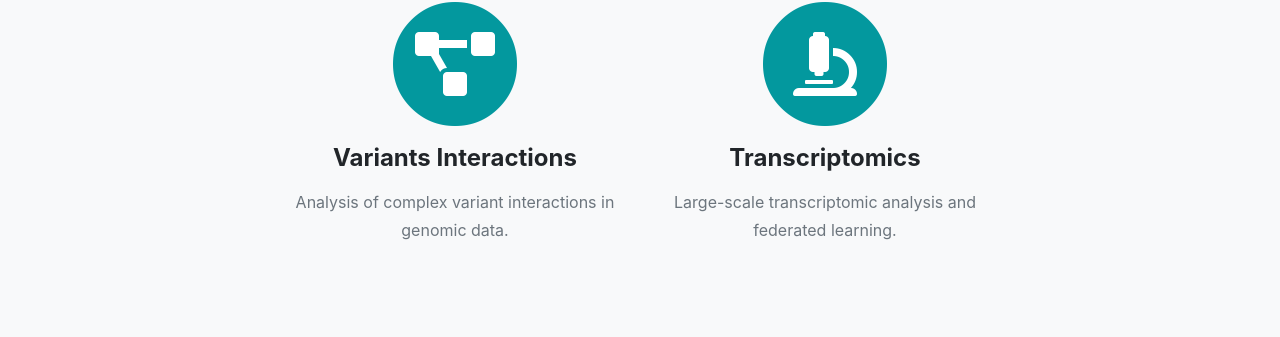
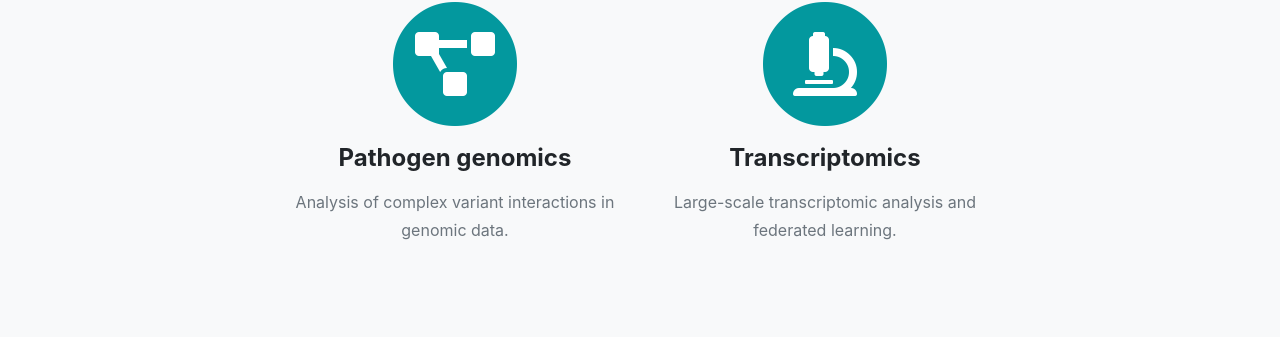
Before and after one commit to neardata-eu/neardata-eu.github.io, a Jekyll site: the page built from usecases/index.md, in a window 1280 px wide and 900 px high, scrolled down 419 px. Shown: the part 117-454 px from the top of the window. Built offline with Jekyll 4.4.1, drawn with Linux system fonts in a browser that asks for light colours; some web fonts are replaced.

Commit message:
Rename 'Variants Interactions' to 'Pathogen genomics'

```diff
--- a/usecases/index.md
+++ b/usecases/index.md
@@ -44,14 +44,14 @@ permalink: /usecases/
                 <p class="text-muted">Advanced methods for detecting gene interactions.</p>
             </a>
         </div>
-        <!-- Variants Interactions -->
+        <!-- Pathogen genomics -->
         <div class="col-md-4 mb-5">
             <a href="/usecases/variants-interactions/" style="text-decoration: none; color: inherit;">
                 <span class="fa-stack fa-4x">
                     <i class="fas fa-circle fa-stack-2x text-primary"></i>
                     <i class="fa fa-project-diagram fa-stack-1x fa-inverse"></i>
                 </span>
-                <h4 class="service-heading mt-3">Variants Interactions</h4>
+                <h4 class="service-heading mt-3">Pathogen genomics</h4>
                 <p class="text-muted">Analysis of complex variant interactions in genomic data.</p>
             </a>
         </div>
```
